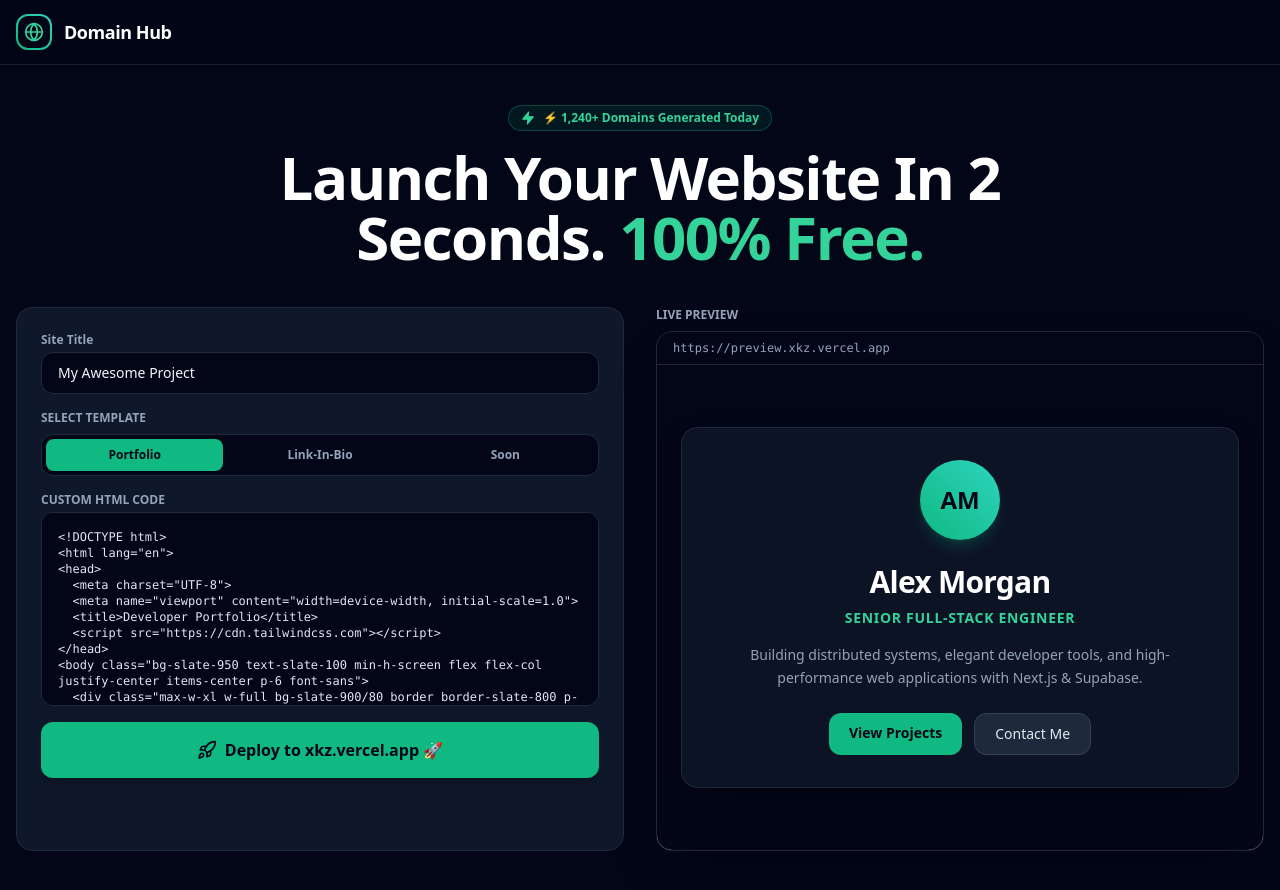
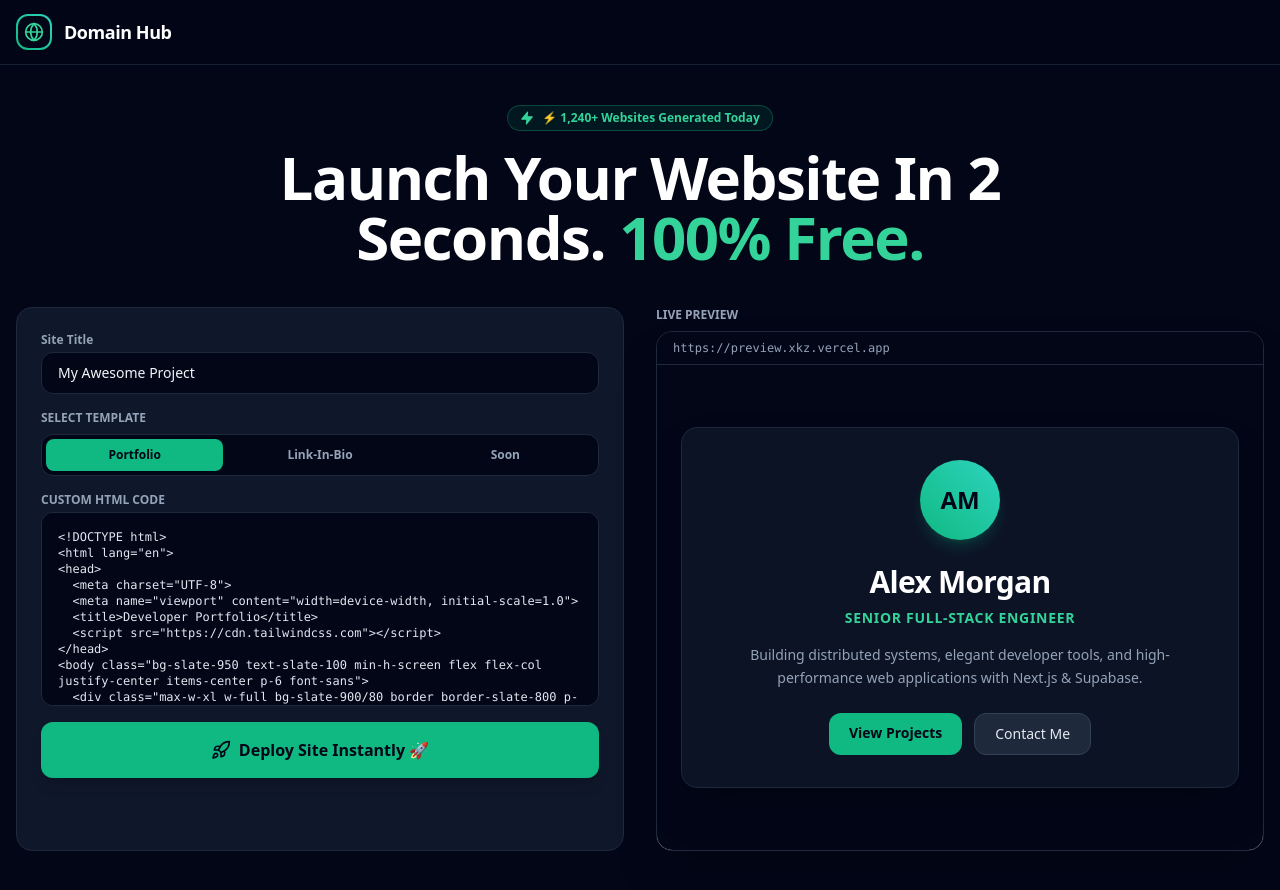
Before and after one commit to real-adnanhasansami/xkz-sites, a Next.js app: page / in a window 1280 px wide. Built offline with nearby package versions, Linux system fonts and the light colour scheme.

Commit message:
Update page.js

```diff
--- a/src/app/page.js
+++ b/src/app/page.js
@@ -138,6 +138,7 @@ export default function Home() {
 
   const handleCopyLink = () => {
     if (!deployedSubdomain) return;
+    // Updated to path-based URL
     navigator.clipboard.writeText(`https://xkz.vercel.app/sites/${deployedSubdomain}`);
     setCopied(true);
     setTimeout(() => setCopied(false), 2500);
@@ -176,13 +177,13 @@ export default function Home() {
 
             <div className="max-w-xl mx-auto bg-slate-950 border border-slate-800 p-3 rounded-2xl flex items-center justify-between gap-2 mb-6">
               <span className="text-emerald-400 font-mono text-sm truncate pl-2">
-                https://{deployedSubdomain}.xkz.vercel.app
+                https://xkz.vercel.app/sites/{deployedSubdomain}
               </span>
               <button
                 onClick={handleCopyLink}
                 className="px-4 py-2 bg-slate-800 hover:bg-slate-700 text-white rounded-xl text-sm font-semibold flex items-center space-x-2 shrink-0"
               >
-                {copied? <Check className="w-4 h-4 text-emerald-400" /> : <Copy className="w-4 h-4" />}
+                {copied ? <Check className="w-4 h-4 text-emerald-400" /> : <Copy className="w-4 h-4" />}
                 <span>{copied ? 'Copied! ✓' : 'Copy'}</span>
               </button>
             </div>
@@ -212,7 +213,7 @@ export default function Home() {
           <section className="text-center max-w-3xl mx-auto mb-10">
             <div className="inline-flex items-center space-x-2 px-3 py-1 rounded-full bg-emerald-500/10 border border-emerald-500/30 text-emerald-400 text-xs font-semibold mb-4">
               <Zap className="w-3.5 h-3.5 fill-emerald-400" />
-              <span>⚡ 1,240+ Domains Generated Today</span>
+              <span>⚡ 1,240+ Websites Generated Today</span>
             </div>
             <h1 className="text-4xl sm:text-6xl font-black text-white tracking-tight mb-4">
               Launch Your Website In 2 Seconds. <span className="text-emerald-400">100% Free.</span>
@@ -266,7 +267,7 @@ export default function Home() {
                 className="w-full py-4 bg-emerald-500 hover:bg-emerald-400 text-slate-950 font-black rounded-xl shadow-lg flex items-center justify-center space-x-2 transition disabled:opacity-50"
               >
                 {isDeploying ? <Loader2 className="w-5 h-5 animate-spin" /> : <Rocket className="w-5 h-5" />}
-                <span>{isDeploying ? 'Deploying...' : 'Deploy to xkz.vercel.app 🚀'}</span>
+                <span>{isDeploying ? 'Deploying...' : 'Deploy Site Instantly 🚀'}</span>
               </button>
             </div>
 
```
